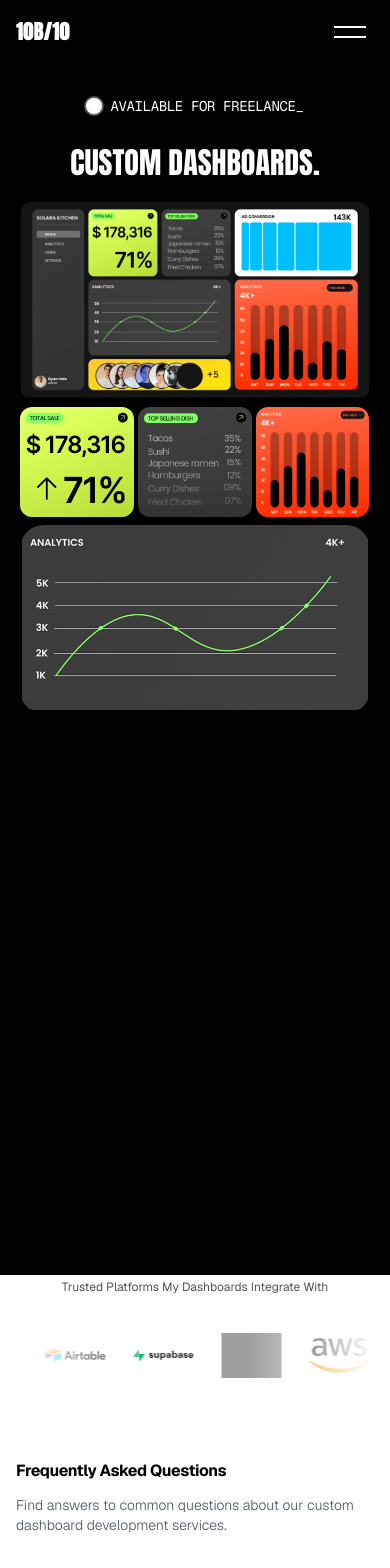
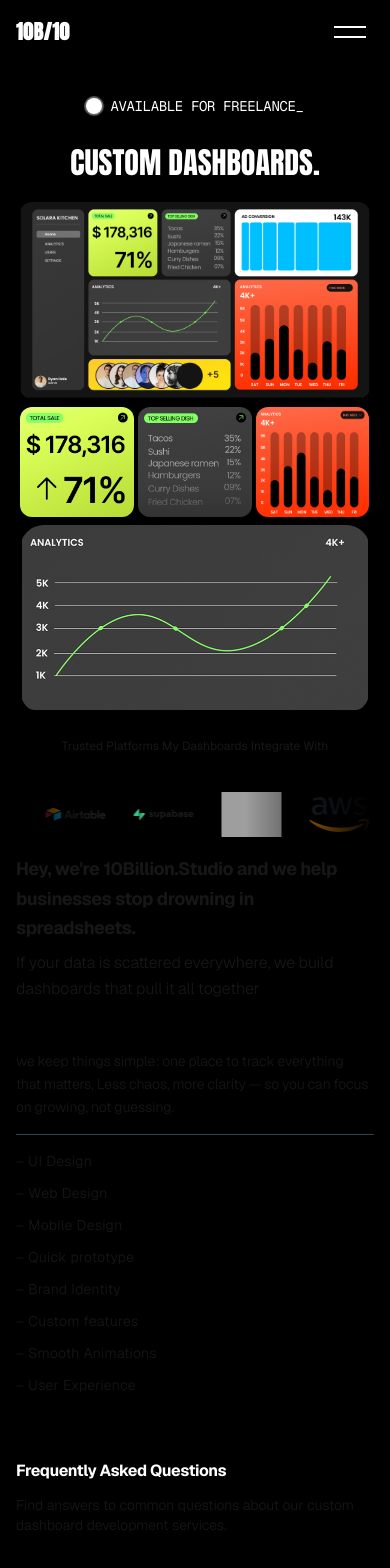
Before and after one commit to Light0777/One, a Next.js app: page / in a window 390 px wide. Shown: the top 1568 px of the page. Built offline with nearby package versions, Linux system fonts and the light colour scheme; grey boxes are pictures that could not be loaded.

Commit message:
all black

```diff
--- a/app/components/BrandsShowcase.tsx
+++ b/app/components/BrandsShowcase.tsx
@@ -148,11 +148,11 @@ export default function SimplePlatformsScroll() {
   }, []);
 
   return (
-    <section className="py-0 bg-white overflow-hidden">
+    <section className="py-0 bg-black overflow-hidden">
       <div className="w-full mx-auto px-4 sm:px-6 lg:px-8">
         {/* Header */}
         <div className="text-center mb-6 md:mb-24">
-          <p className="text-xs sm:text-lg text-zinc-600 dark:text-zinc-400 mx-auto mt-1">
+          <p className="text-xs sm:text-lg text-black-600 dark:text-black-400 mx-auto mt-1">
              Trusted Platforms My Dashboards Integrate With
           </p>
         </div>
@@ -160,8 +160,8 @@ export default function SimplePlatformsScroll() {
         {/* Logo Scroll */}
         <div className="relative">
           {/* Gradient overlays */}
-          <div className="absolute left-0 top-0 bottom-0 w-32 md:w-64 bg-linear-to-r from-white to-transparent z-10" />
-          <div className="absolute right-0 top-0 bottom-0 w-32 md:w-64 bg-linear-to-l from-white to-transparent z-10" />
+          <div className="absolute left-0 top-0 bottom-0 w-32 md:w-64 bg-linear-to-r from-black to-transparent z-10" />
+          <div className="absolute right-0 top-0 bottom-0 w-32 md:w-64 bg-linear-to-l from-black to-transparent z-10" />
 
           {/* Logos container */}
           <div className="overflow-hidden">
--- a/app/components/Faq.tsx
+++ b/app/components/Faq.tsx
@@ -41,27 +41,27 @@ const FAQPage = () => {
     };
 
     return (
-        <div className="min-h-screen bg-white grid items-center">
+        <div className="min-h-screen bg-black grid items-center">
             <div className="w-full mx-auto px-4 sm:px-6 lg:px-8 py-16 sm:py-24">
                 <div className="flex flex-col lg:flex-row gap-12 lg:gap-16">
                     {/* Left Column - Title */}
                     <div className="lg:w-1/2">
-                        <h1 className="text-md sm:text-lg md:text-xl lg:text-2xl font-bold tracking-tight text-black mb-3 sm:mb-6">
+                        <h1 className="text-md sm:text-lg md:text-xl lg:text-2xl font-bold tracking-tight text-white mb-3 sm:mb-6">
                             Frequently Asked Questions
                         </h1>
-                        <p className="text-sm sm:text-md md:text-lg lg:text-xl font-light text-gray-600 mb-8">
+                        <p className="text-sm sm:text-md md:text-lg lg:text-xl font-light text-white-600 mb-8">
                             Find answers to common questions about our custom dashboard development services.
                         </p>
 
                         {/* Contact Info */}
                         <div className="mt-8 p-0">
-                            <h3 className="text-md sm:text-lg md:text-xl lg:text-2xl font-bold text-black mb-2 sm:mb-4">Still have questions?</h3>
-                            <p className="text-gray-600 mb-4 text-sm md:text-md lg:text-lg font-light">
+                            <h3 className="text-md sm:text-lg md:text-xl lg:text-2xl font-bold text-white mb-2 sm:mb-4">Still have questions?</h3>
+                            <p className="text-white-600 mb-4 text-sm md:text-md lg:text-lg font-light">
                                 Can't find what you're looking for? Contact our team directly.
                             </p>
                             <a
                                 href="#"
-                                className="inline-flex items-center px-4 py-2 bg-black text-white font-light tracking-tight rounded-lg hover:bg-gray-800 transition-colors duration-300">
+                                className="inline-flex items-center px-4 py-2 bg-white text-black font-light tracking-tight rounded-lg hover:bg-white-800 transition-colors duration-300">
                                 <svg className="w-5 h-5 mr-2" fill="none" stroke="currentColor" viewBox="0 0 24 24">
                                     <path strokeLinecap="round" strokeLinejoin="round" strokeWidth={2} d="M3 8l7.89 4.26a2 2 0 002.22 0L21 8M5 19h14a2 2 0 002-2V7a2 2 0 00-2-2H5a2 2 0 00-2 2v10a2 2 0 002 2z" />
                                 </svg>
@@ -72,7 +72,7 @@ const FAQPage = () => {
 
                     {/* Right Column - FAQs */}
                     <div className="lg:w-1/2">
-                        <div className="divide-y divide-gray-100">
+                        <div className="divide-y divide-white-100">
                             {faqs.map((faq, index) => (
                                 <div key={index} className="py-4 sm:py-7 first:pt-0 last:pb-0">
                                     <button
@@ -80,14 +80,14 @@ const FAQPage = () => {
                                         className="w-full text-left flex items-start justify-between hover:opacity-80 transition-opacity duration-200 focus:outline-none"
                                     >
                                         <div className="flex-1">
-                                            <h3 className="text-sm sm:text-md md:text-lg lg:text-xl tracking-tight font-semibold text-gray-900">
+                                            <h3 className="text-sm sm:text-md md:text-lg lg:text-xl tracking-tight font-semibold text-white-900">
                                                 {faq.question}
                                             </h3>
                                             <div
                                                 className={`overflow-hidden transition-all duration-300 ease-in-out ${openIndex === index ? 'max-h-96 mt-4' : 'max-h-0'
                                                     }`}
                                             >
-                                                <p className="text-gray-600 text-sm sm:text-md md:text-lg lg:text-xl font-light">
+                                                <p className="text-white-600 text-sm sm:text-md md:text-lg lg:text-xl font-light">
                                                     {faq.answer}
                                                 </p>
                                             </div>
--- a/app/components/HeroSection.tsx
+++ b/app/components/HeroSection.tsx
@@ -1,7 +1,7 @@
 // components/HeroSection.tsx - UPDATED VERSION
 "use client";
 
-import { useEffect, useRef, useState } from "react";
+import { useRef, useState } from "react";
 import Image from "next/image";
 import gsap from "gsap";
 import { ScrollTrigger } from "gsap/ScrollTrigger";
@@ -12,71 +12,8 @@ gsap.registerPlugin(ScrollTrigger);
 
 export default function HeroSection() {
     const containerRef = useRef<HTMLDivElement>(null);
-    const aboutRef = useRef<HTMLDivElement>(null);
     const customHeadingRef = useRef<HTMLHeadingElement>(null);
-    const [bgProgress, setBgProgress] = useState(0);
 
-    useEffect(() => {
-        if (!containerRef.current || !aboutRef.current || !customHeadingRef.current) return;
-
-        const container = containerRef.current;
-        const aboutHeight = aboutRef.current.clientHeight;
-        const customHeading = customHeadingRef.current;
-
-        // Determine if mobile based on viewport width
-        const isMobile = window.innerWidth < 768;
-
-        // Shorter transition on mobile, longer on desktop
-        const endDistance = isMobile ? aboutHeight * 0.3 : aboutHeight * 0.5;
-
-        // Create timeline for smooth transition
-        const tl = gsap.timeline({
-            scrollTrigger: {
-                trigger: container,
-                start: "top top",
-                end: `+=${endDistance}`,
-                scrub: true,
-                pin: false,
-                onUpdate: (self) => {
-                    const progress = self.progress;
-                    setBgProgress(progress);
-
-                    // Faster transition on mobile
-                    const adjustedProgress = isMobile ?
-                        Math.min(progress * 1.5, 1) :
-                        progress;
-
-                    // Interpolate background color from black to white
-                    const bgColor = gsap.utils.interpolate(
-                        { r: 0, g: 0, b: 0 },
-                        { r: 255, g: 255, b: 255 },
-                        adjustedProgress
-                    );
-
-                    // Apply background color
-                    gsap.to(container, {
-                        backgroundColor: `rgb(${bgColor.r}, ${bgColor.g}, ${bgColor.b})`,
-                        duration: 0.1,
-                    });
-
-                    // Update ONLY the "CUSTOM" heading color
-                    // Exclude the gradient "DASHBOARDS." heading
-                    const heroTextColor = adjustedProgress > 0.5 ? "#000000" : "#ffffff";
-
-                    // Target only the customHeadingRef
-                    gsap.to(customHeading, {
-                        color: heroTextColor,
-                        duration: 0.3,
-                    });
-                }
-            }
-        });
-
-        return () => {
-            tl.kill();
-            ScrollTrigger.getAll().forEach(trigger => trigger.kill());
-        };
-    }, []); // Empty dependency array since we check mobile inside
 
     // AboutUs data
     const leftLines = [
@@ -105,12 +42,6 @@ export default function HeroSection() {
         "– Smooth Animations",
         "– User Experience"
     ];
-
-    // Calculate colors based on progress
-    const textColor = (brightness: number = 1) =>
-        `rgb(${Math.floor(bgProgress * 255 * brightness)}, ${Math.floor(bgProgress * 255 * brightness)}, ${Math.floor(bgProgress * 255 * brightness)})`;
-
-    const dividerColor = `rgb(${Math.floor(bgProgress * 255 * 0.8)}, ${Math.floor(bgProgress * 255 * 0.8)}, ${Math.floor(bgProgress * 255 * 0.8)})`;
 
     return (
         <div ref={containerRef} className="relative bg-black">
@@ -186,8 +117,10 @@ export default function HeroSection() {
                 </div>
             </div>
 
+            <BrandsShowcase />
+
             {/* AboutUs Content */}
-            <div ref={aboutRef} className=" h-auto flex items-center justify-center">
+            <div className=" h-auto flex items-center justify-center">
                 <div className="relative z-10 w-full px-4 sm:px-6 sm:py-40">
                     <div className="grid grid-cols-1 lg:grid-cols-2 gap-12 lg:gap-20">
                         {/* Left Column */}
@@ -203,7 +136,6 @@ export default function HeroSection() {
                                     {line.text.split(' ').map((word, wordIndex) => (
                                         <span
                                             key={`left-${lineIndex}-${wordIndex}`}
-                                            style={{ color: textColor(0.1) }}
                                             className="inline-block mr-[0.2em] transition-colors duration-300"
                                         >
                                             {word}
@@ -220,7 +152,6 @@ export default function HeroSection() {
                                 {rightLine.text.split(' ').map((word, wordIndex) => (
                                     <span
                                         key={`right-${wordIndex}`}
-                                        style={{ color: textColor(0.1) }}
                                         className="inline-block mr-[0.2em] transition-colors duration-300"
                                     >
                                         {word}
@@ -230,8 +161,7 @@ export default function HeroSection() {
 
                             {/* Divider */}
                             <div
-                                style={{ backgroundColor: dividerColor }}
-                                className="w-full h-px transition-colors duration-300"
+                                className="w-full h-px transition-colors duration-300 bg-gray-700"
                             />
 
                             {/* Services list */}
@@ -242,7 +172,6 @@ export default function HeroSection() {
                                             <div className="relative z-10 flex items-center">
                                                 {/* Service text */}
                                                 <span
-                                                    style={{ color: textColor(0.3) }}
                                                     className="text-sm sm:text-base md:text-lg font-light tracking-wide transition-colors duration-300"
                                                 >
                                                     {service}
--- a/app/context/BackgroundContext.tsx
+++ /dev/null
@@ -1,37 +0,0 @@
-// context/BackgroundContext.tsx
-"use client";
-
-import { createContext, useContext, useState, ReactNode } from 'react';
-
-interface BackgroundContextType {
-  isWhiteBg: boolean;
-  setIsWhiteBg: (value: boolean) => void;
-  bgProgress: number; // Add progress value
-  setBgProgress: (value: number) => void; // Add setter for progress
-}
-
-const BackgroundContext = createContext<BackgroundContextType | undefined>(undefined);
-
-export function BackgroundProvider({ children }: { children: ReactNode }) {
-  const [isWhiteBg, setIsWhiteBg] = useState(false);
-  const [bgProgress, setBgProgress] = useState(0); // Initialize progress
-
-  return (
-    <BackgroundContext.Provider value={{
-      isWhiteBg,
-      setIsWhiteBg,
-      bgProgress, // Provide progress
-      setBgProgress // Provide setter
-    }}>
-      {children}
-    </BackgroundContext.Provider>
-  );
-}
-
-export function useBackground() {
-  const context = useContext(BackgroundContext);
-  if (!context) {
-    throw new Error('useBackground must be used within a BackgroundProvider');
-  }
-  return context;
-}
--- a/app/globals.css
+++ b/app/globals.css
@@ -70,14 +70,14 @@ button, a {
 
 /* Change text selection color globally */
 ::selection {
-  background-color: #fcd34d; /* yellow-300 */
-  color: #1f2937; /* gray-900 */
+  background-color: #ffffff; /* yellow-300 */
+  color: #000000; /* gray-900 */
 }
 
 /* For Firefox */
 ::-moz-selection {
-  background-color: #fcd34d;
-  color: #1f2937;
+  background-color: #ffffff;
+  color: #000000;
 }
 
 /* Hide scrollbar for Chrome, Safari, Edge */
--- a/app/layout.tsx
+++ b/app/layout.tsx
@@ -4,7 +4,6 @@
 import { Geist, Geist_Mono } from "next/font/google";
 import localFont from "next/font/local";
 import "./globals.css";
-import { BackgroundProvider } from "./context/BackgroundContext";
 import { useEffect } from "react";
 import gsap from "gsap";
 import { ScrollTrigger } from "gsap/ScrollTrigger";
@@ -53,9 +52,7 @@ export default function RootLayout({
       <body
         className={`${geistSans.variable} ${geistMono.variable} ${anton.variable} ${geistMonoLocal.variable} antialiased`}
       >
-        <BackgroundProvider>
           {children}
-        </BackgroundProvider>
       </body>
     </html>
   );
--- a/app/page.tsx
+++ b/app/page.tsx
@@ -29,7 +29,6 @@ export default function Home() {
       <LoadingScreen isLoading={isLoading} onComplete={handleLoadingComplete} />
       <Navbar />
       <HeroSection />
-      <BrandsShowcase />
       <FAQPage />
       <Footer />
     </div>
```
